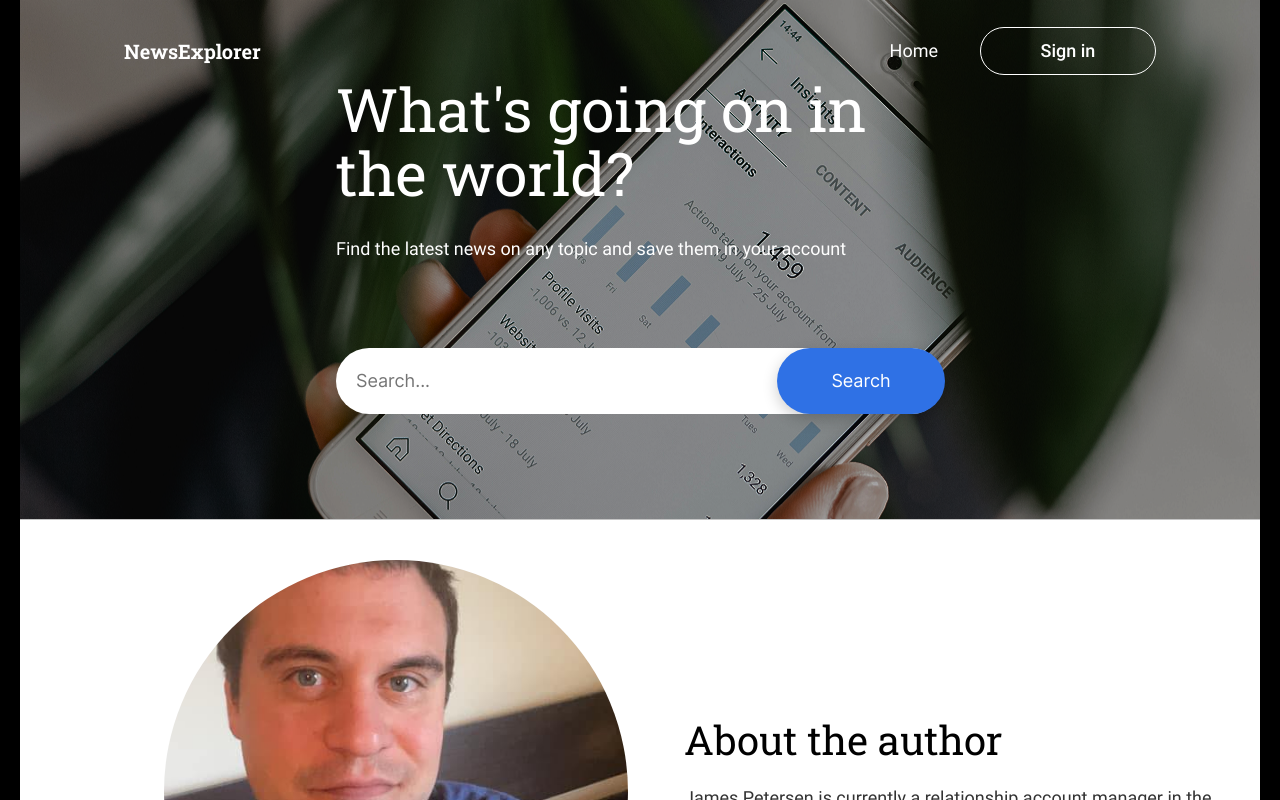
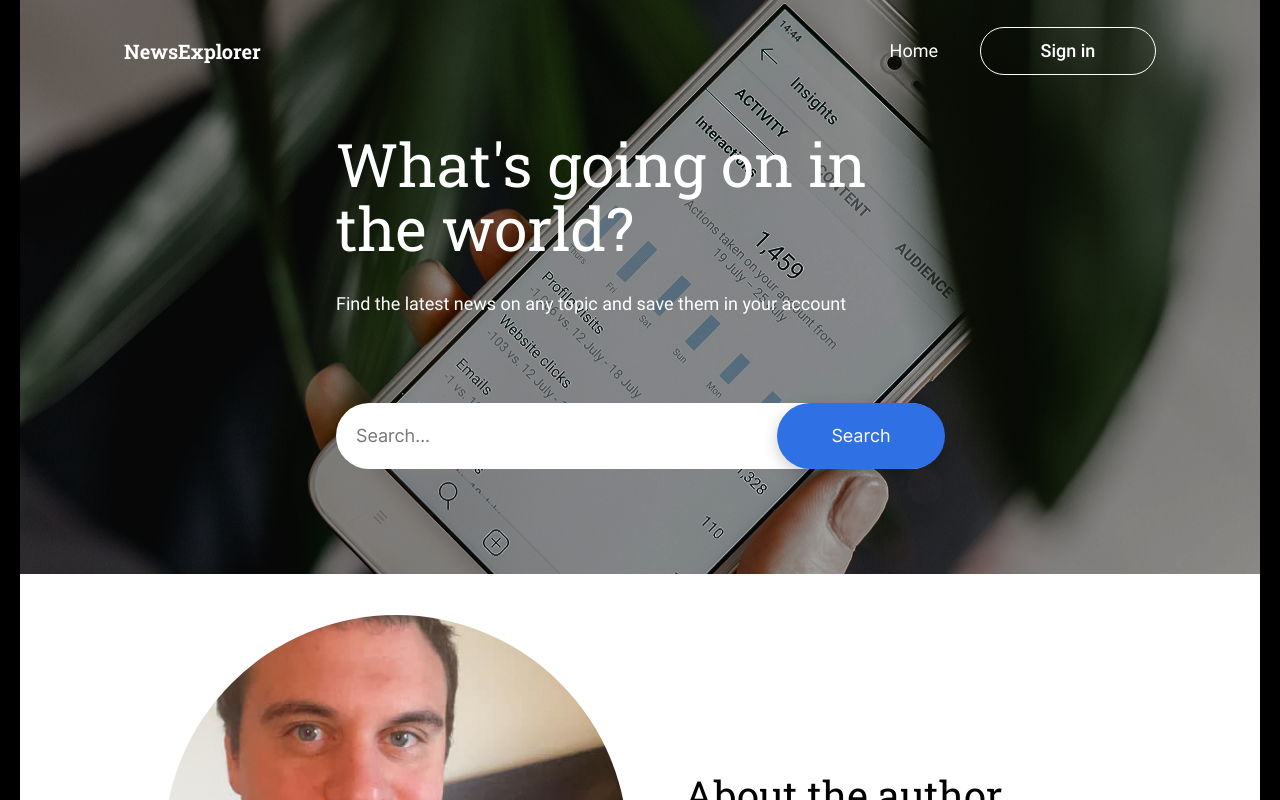
Before and after one commit to JFuton847/News-Explorer, a React (Vite) app: page / in a window 1280 px wide. Shown: the top 800 px of the page. Built offline with nearby package versions, Linux system fonts and the light colour scheme.

Commit message:
start working on border-bottom for header

```diff
--- a/src/components/Header/Header.jsx
+++ b/src/components/Header/Header.jsx
@@ -21,14 +21,15 @@ function Header({
     ? logoutButtonOther
     : logoutButton;
 
-  const isHomePage = !isSavedArticlesPage;
-
   return (
     <header
       className="header"
       style={{
         backgroundColor: isSavedArticlesPage ? "rgba(255, 255, 255, 1)" : "", // Conditionally set background color
         backgroundImage: isSavedArticlesPage ? "none" : "", // Remove the background image
+        borderBottom: isSavedArticlesPage
+          ? "1px solid #D1D2D6"
+          : "1px solid #FFFFFF",
       }}
     >
       <div className="header__container">
--- a/src/components/Header/header.css
+++ b/src/components/Header/header.css
@@ -6,7 +6,6 @@
   padding: 32px 0 28px;
   background-image: url(../../assets/background-image.png);
   padding: 26px 104px;
-  border-bottom: 1px solid #c4c4c4;
 }
 
 .header__container {
@@ -104,6 +103,7 @@
   width: 608px;
   height: 128px;
   margin: 0;
+  padding-top: 55px;
 }
 
 .header__subheader-text {
```
